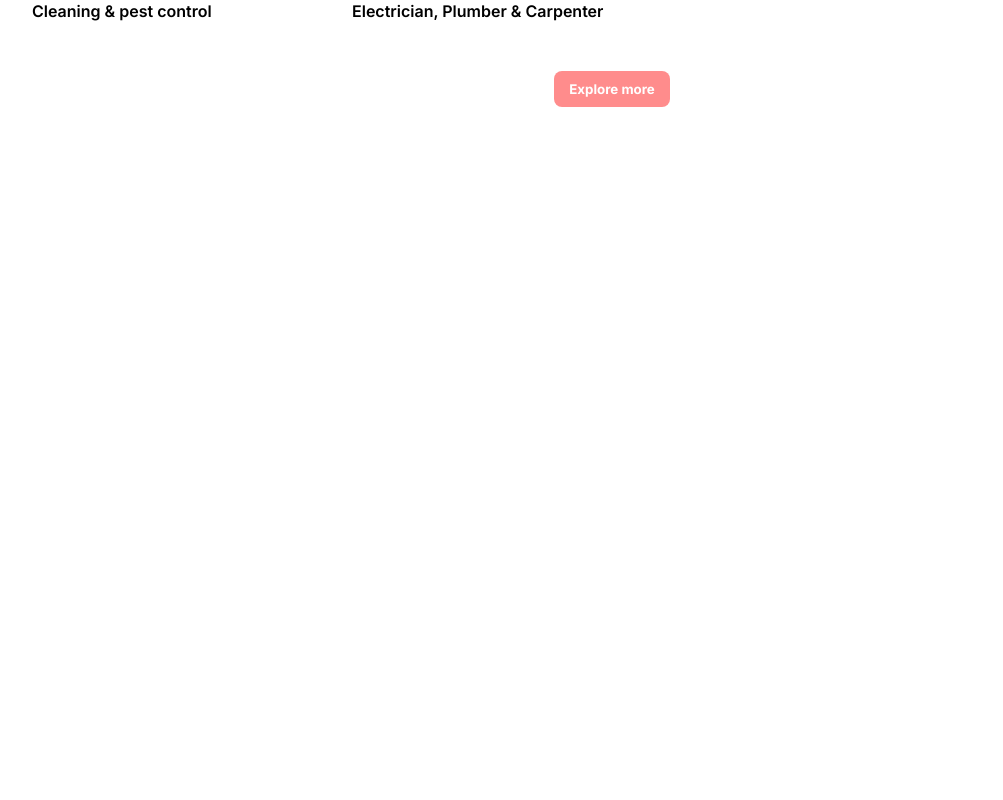
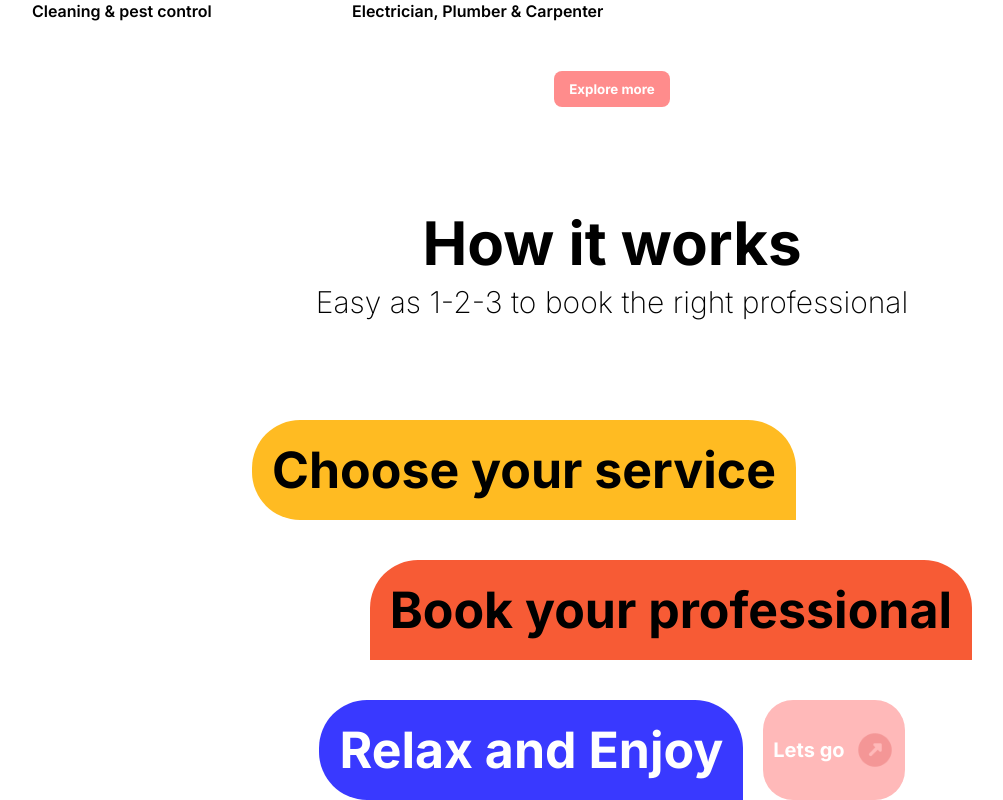
Before and after one commit to codepushed/hw_client, a Next.js app: page / in a window 1280 px wide. Shown: the part 4491-5291 px from the top of the page, without its empty margins (28-1031 px from the left). Before the commit the page ends 4598 px from the top, so only its background shows below. Built offline with nearby package versions, Linux system fonts and the light colour scheme; a web font is replaced by a local one.

Commit message:
section - how it works - landing

```diff
--- /dev/null
+++ b/components/Section/HowItWorks.jsx
@@ -0,0 +1,39 @@
+import React from "react";
+
+const HowItWorks = () => {
+  return (
+    <div className="howitworksContainer">
+      <div className="howitworksContainerTypography">
+        <h1>How it works</h1>
+        <p>Easy as 1-2-3 to book the right professional</p>
+      </div>
+
+      <div className="howitworksSection">
+        <div className="howitworksWrapper">
+          <div className="howitworksContainerContent">Choose your service</div>
+
+          <div className="howitworksRightWrapper">
+            <div className="howitworksContainerContent  howitworksContainerContentRight">
+              Book your professional
+            </div>
+          </div>
+
+          <span className="howitworksCenterWrapper">
+            <div className="howitworkscontentContentContainer">
+              <div className="howitworksContainerContent howitworksContainerContentCenter">
+                Relax and Enjoy
+              </div>
+
+              <div className="howitworksContainerContentButton">
+                Lets go
+                <img src="/assets/icons/right-arrow.png" alt="arrow" />
+              </div>
+            </div>
+          </span>
+        </div>
+      </div>
+    </div>
+  );
+};
+
+export default HowItWorks;
--- a/pages/index.js
+++ b/pages/index.js
@@ -6,6 +6,7 @@ import SearchBox from "../components/SearchBox";
 import Notification from "../components/Notification";
 import WhyChooseUsSection from "../components/Section/WhyChooseUsSection";
 import Services from "../components/Section/Services";
+import HowItWorks from "../components/Section/HowItWorks";
 
 const Home = () => {
   return (
@@ -88,6 +89,7 @@ const Home = () => {
 
       <WhyChooseUsSection />
       <Services />
+      <HowItWorks />
     </div>
   );
 };
--- a/styles/scss/elements/_section.scss
+++ b/styles/scss/elements/_section.scss
@@ -80,7 +80,7 @@
 }
 
 .servicesOfferedSection {
-  height: 100vh;
+  height: auto;
   padding: 0 60px;
   margin-top: 50px;
 }
@@ -119,7 +119,6 @@
   margin-top: 10px;
 }
 
-
 .servicesOfferedExploreBtn {
   width: 100%;
   display: flex;
@@ -135,3 +134,112 @@
   align-items: center;
   justify-content: center;
 }
+
+.howItWorksContainer {
+  width: 100%;
+  height: 100vh;
+}
+
+.howitworksContainerTypography {
+  width: 100%;
+  display: flex;
+  align-items: center;
+  justify-content: center;
+  flex-direction: column;
+  margin-top: 100px;
+}
+
+.howitworksContainerTypography > h1 {
+  font-size: 60px;
+  font-weight: 700;
+}
+
+.howitworksContainerTypography > p {
+  font-size: 30px;
+  font-weight: 200;
+  margin-top: 5px;
+}
+
+.howitworksContainerContent {
+  font-size: 50px;
+  font-weight: 700;
+  border-top-left-radius: 48px;
+  border-top-right-radius: 48px;
+  border-bottom-left-radius: 48px;
+  background-color: #ffbb22;
+  padding: 20px;
+  width: fit-content;
+}
+
+.howitworksContainerContentRight {
+  background-color: #f75b35 !important;
+  border-top-left-radius: 48px;
+  border-top-right-radius: 48px;
+  border-bottom-left-radius: 0px !important;
+  border-top-right-radius: 48px !important;
+  margin-top: 40px;
+}
+
+.howitworksContainerContentCenter {
+  background-color: #3939FF !important;
+  color: #fff !important;
+  margin-top: 40px;
+}
+
+.howitworksContainerContentButton {
+  background-color: #FF8C8C;
+  opacity: 0.6;
+  border-radius: 30px;
+  color: #fff;
+  padding: 30px 10px;
+  width: fit-content;
+  font-size: 20px;
+  font-weight: 700;
+}
+
+
+.howitworkscontentContentContainer {
+  display: flex;
+  align-items: center;
+  gap: 20px;
+}
+
+.howitworksContainerContentButton {
+  display: flex;
+  align-items: center;
+  justify-content: space-between;
+  gap: 10px;
+  margin-top: 40px;
+}
+
+.howitworksContainerContentButton > img {
+  height: 40px;
+  width: 40px;
+}
+
+.howitworksSection {
+  margin-top: 100px;
+  padding: 0 40px;
+  display: flex;
+  flex-direction: column;
+  align-items: center;
+  justify-content: center;
+}
+
+.howitworksCenterWrapper {
+  width: 100%;
+  display: flex;
+  justify-content: center;
+  align-items: center;
+}
+
+.howitworksRightWrapper {
+  width: 100%;
+  display: flex;
+  justify-content: flex-end;
+  align-items: flex-end;
+}
+
+.howitworksWrapper {
+  width: 60%;
+}
--- a/styles/scss/style.scss
+++ b/styles/scss/style.scss
@@ -5,6 +5,7 @@
 @import "elements/notification";
 @import "elements/card";
 @import "elements/section";
+@import "elements/footer";
 
 @import "pages/landing";
 @import "pages/login";
```
Also changed, not shown: components/Footer/index.jsx (added, +11 -0 lines), public/assets/icons/right-arrow.png (added), styles/scss/elements/_footer.scss (added).
